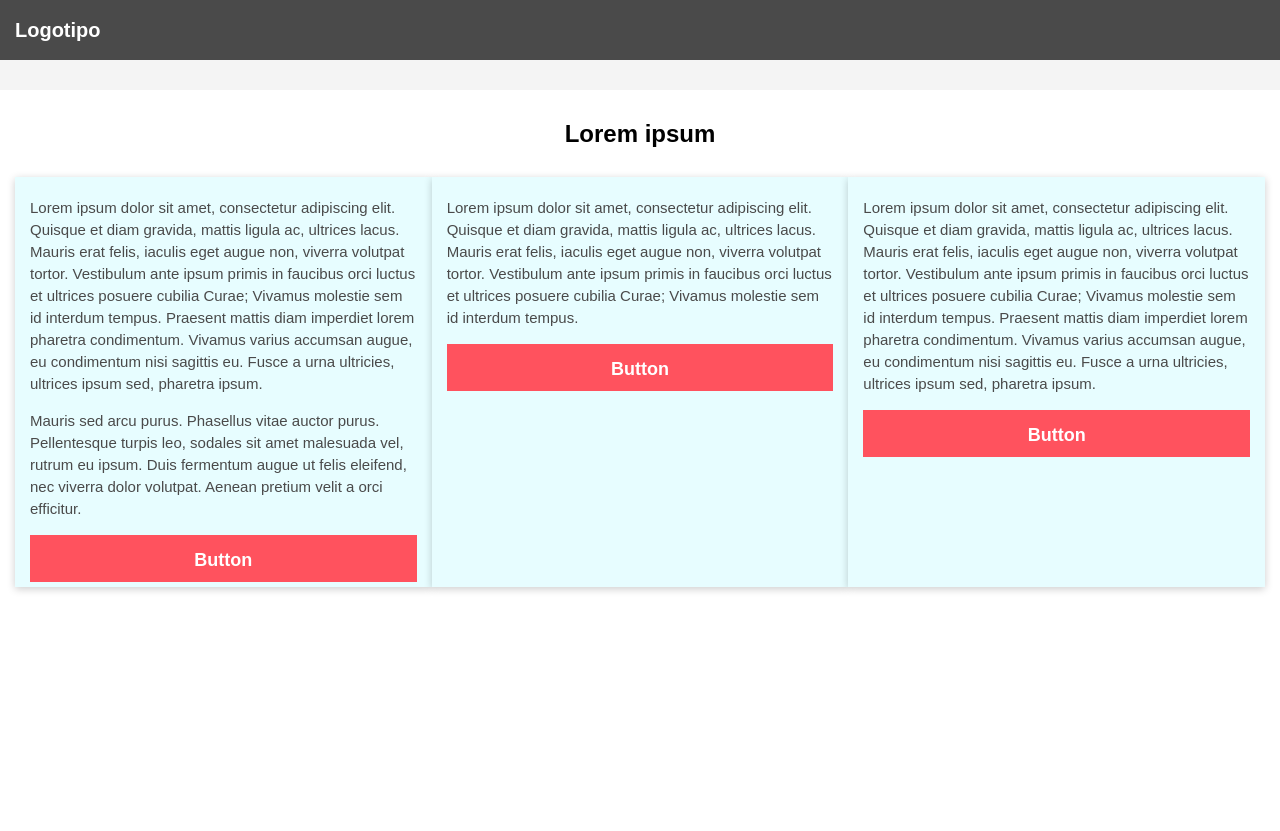
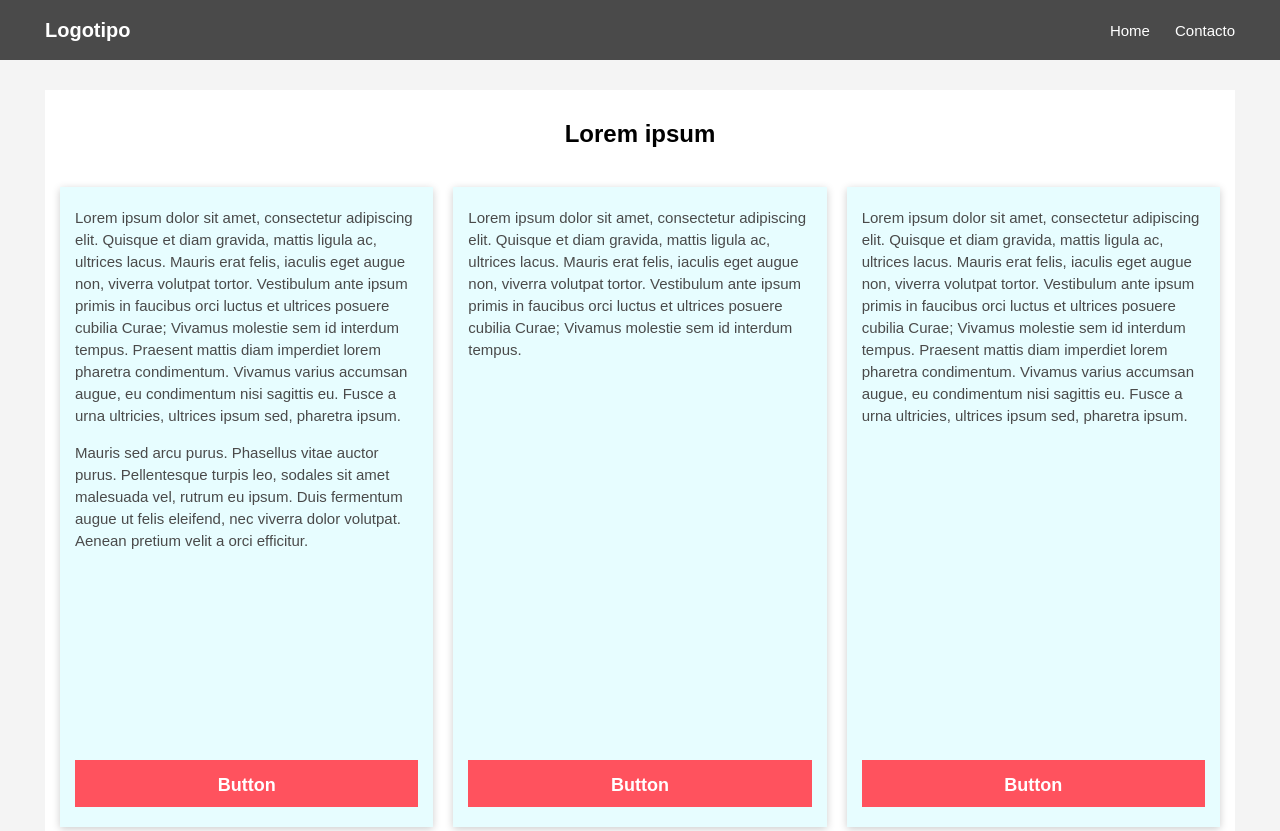
Before and after one commit to AnitaMartinez/layout, a website: page app/index.html in a window 1280 px wide. Shown: the top 831 px of the page. Drawn offline with Linux system fonts and the light colour scheme.

Commit message:
Created desktop and mobile menu

```diff
--- a/app/index.html
+++ b/app/index.html
@@ -10,30 +10,77 @@
 </head>
 <body>
 
-<header class="header">
+    <header>
+        <div class="header">
             <h1 class="title-md">Logotipo</h1>
+            <button id="btn-open" class="btn-menu-open" type="button" name="button">
+                <img src="icons/menu-open.svg" alt="Botón para abrir menú">
+            </button>
+            <ul class="list-menu txt-menu">
+                <li class="">
+                    <a href="">Home</a>
+                </li>
+                <li class="link-menu-right">
+                    <a href="">Contacto</a>
+                </li>
+            </ul>
+        </div>
+        <div  id="container-menu" class="container-menu-lateral">
+            <button id="btn-close" class="btn-menu-close" type="button" name="button">
+                <img class="icon-menu-close" src="icons/menu-close.svg" alt="Botón para cerrar menú">
+            </button>
+            <nav class="nav-lateral">
+                <ul class="list-menu-lateral txt-menu-lateral">
+                    <li class="item-menu-lateral">
+                        <a href="">Home</a>
+                    </li>
+                    <li class="item-menu-lateral">
+                        <a href="">Contacto</a>
+                    </li>
+                </ul>
+            </nav>
+        </div>
     </header>
 
+
     <main class="main">
-    <div class="container-title-main">
+        <div class="content">
+            <div class="container-title-grid">
                 <h2 class="title-lg">
                     Lorem ipsum
                 </h2>
             </div>
-    <div class="grid">
-        <div class="card txt-main">
-            <p>Lorem ipsum dolor sit amet, consectetur adipiscing elit. Quisque et diam gravida, mattis ligula ac, ultrices lacus. Mauris erat felis, iaculis eget augue non, viverra volutpat tortor. Vestibulum ante ipsum primis in faucibus orci luctus et ultrices posuere cubilia Curae; Vivamus molestie sem id interdum tempus. Praesent mattis diam imperdiet lorem pharetra condimentum. Vivamus varius accumsan augue, eu condimentum nisi sagittis eu. Fusce a urna ultricies, ultrices ipsum sed, pharetra ipsum.</p>
-            <p>Mauris sed arcu purus. Phasellus vitae auctor purus. Pellentesque turpis leo, sodales sit amet malesuada vel, rutrum eu ipsum. Duis fermentum augue ut felis eleifend, nec viverra dolor volutpat. Aenean pretium velit a orci efficitur.</p>
-            <button class="button txt-btn" type="button">Button</button>
+            <ul class="grid">
+                <li class="card txt-main">
+                    <div>
+                        <p class="none-margin-top">Lorem ipsum dolor sit amet, consectetur adipiscing elit. Quisque et diam gravida, mattis ligula ac,
+                            ultrices lacus. Mauris erat felis, iaculis eget augue non, viverra volutpat tortor. Vestibulum ante
+                            ipsum primis in faucibus orci luctus et ultrices posuere cubilia Curae; Vivamus molestie sem id interdum
+                            tempus. Praesent mattis diam imperdiet lorem pharetra condimentum. Vivamus varius accumsan augue, eu
+                            condimentum nisi sagittis eu. Fusce a urna ultricies, ultrices ipsum sed, pharetra ipsum.</p>
+                        <p>Mauris sed arcu purus. Phasellus vitae auctor purus. Pellentesque turpis leo, sodales sit amet malesuada
+                            vel, rutrum eu ipsum. Duis fermentum augue ut felis eleifend, nec viverra dolor volutpat. Aenean pretium
+                            velit a orci efficitur.</p>
                     </div>
-        <div class="card txt-main">
-            <p>Lorem ipsum dolor sit amet, consectetur adipiscing elit. Quisque et diam gravida, mattis ligula ac, ultrices lacus. Mauris erat felis, iaculis eget augue non, viverra volutpat tortor. Vestibulum ante ipsum primis in faucibus orci luctus et ultrices posuere cubilia Curae; Vivamus molestie sem id interdum tempus.</p>
-            <button class="button txt-btn" type="button">Button</button>
-        </div>
-        <div class="card txt-main">
-            <p>Lorem ipsum dolor sit amet, consectetur adipiscing elit. Quisque et diam gravida, mattis ligula ac, ultrices lacus. Mauris erat felis, iaculis eget augue non, viverra volutpat tortor. Vestibulum ante ipsum primis in faucibus orci luctus et ultrices posuere cubilia Curae; Vivamus molestie sem id interdum tempus. Praesent mattis diam imperdiet lorem pharetra condimentum. Vivamus varius accumsan augue, eu condimentum nisi sagittis eu. Fusce a urna ultricies, ultrices ipsum sed, pharetra ipsum.</p>
-            <button class="button txt-btn" type="button">Button</button>
-        </div>
+                    <button class="btn-main txt-btn" type="button">Button</button>
+                </li>
+                <li class="card txt-main">
+                    <p class="none-margin-top">Lorem ipsum dolor sit amet, consectetur adipiscing elit. Quisque et diam gravida, mattis ligula ac,
+                        ultrices lacus. Mauris erat felis, iaculis eget augue non, viverra volutpat tortor. Vestibulum ante
+                        ipsum primis in faucibus orci luctus et ultrices posuere cubilia Curae; Vivamus molestie sem id interdum
+                        tempus.</p>
+                    <button class="btn-main txt-btn" type="button">Button</button>
+                </li>
+                <li class="card txt-main">
+                    <p class="none-margin-top">Lorem ipsum dolor sit amet, consectetur adipiscing elit. Quisque et diam gravida, mattis ligula ac,
+                        ultrices lacus. Mauris erat felis, iaculis eget augue non, viverra volutpat tortor. Vestibulum ante
+                        ipsum primis in faucibus orci luctus et ultrices posuere cubilia Curae; Vivamus molestie sem id interdum
+                        tempus. Praesent mattis diam imperdiet lorem pharetra condimentum. Vivamus varius accumsan augue, eu
+                        condimentum nisi sagittis eu. Fusce a urna ultricies, ultrices ipsum sed, pharetra ipsum.</p>
+                    <button class="btn-main txt-btn" type="button">Button</button>
+                </li>
+            </ul>
+
         </div>
     </main>
 
@@ -41,5 +88,6 @@
         <p class="txt-footer">@ Waavi Studio S.L.</p>
     </footer>
 
+    <script src="js/main.js" charset="utf-8"></script>
 </body>
 </html>
--- /dev/null
+++ b/app/js/main.js
@@ -0,0 +1,13 @@
+'use strict';
+
+
+const buttonOpenNav = document.getElementById("btn-open");
+const buttonCloseNav = document.getElementById("btn-close");
+const menu = document.getElementById("container-menu");
+
+const toggleNav = () => {
+    menu.classList.toggle('container-menu-lateral-visible');
+};
+
+buttonOpenNav.addEventListener("click", toggleNav);
+buttonCloseNav.addEventListener("click", toggleNav);
--- a/app/scss/core/_typography.scss
+++ b/app/scss/core/_typography.scss
@@ -32,3 +32,10 @@
   font-weight: bold;
   line-height: 20px;
 }
+
+.txt-menu-lateral {
+  color: $color-light;
+  font-size: 30px;
+  font-weight: bold;
+  line-height: 20px;
+}
--- a/app/scss/index.scss
+++ b/app/scss/index.scss
@@ -2,3 +2,109 @@
 @import 'layout/generals.scss';
 @import 'layout/components.scss';
 @import 'core/typography.scss';
+
+.header {
+  background-color: $color-tertiary;
+  height: 60px;
+  padding-left: 15px;
+  padding-right: 15px;
+  display: flex;
+  justify-content: space-between;
+  align-items: center;
+  @media all and (min-width: 768px){
+    padding-left: 45px;
+    padding-right: 45px;
+  }
+}
+
+.none-margin-top {
+  margin-top: 0;
+}
+
+
+/* Botones */
+
+.btn-menu-open {
+  background-color: transparent;
+  @media all and (min-width: 768px){
+    display: none;
+  }
+}
+
+.btn-menu-close {
+  background-color: transparent;
+  align-self: flex-end;
+  margin-top: 15px;
+  margin-right: 15px;
+}
+
+/* Lateral Menu */
+
+.container-menu-lateral {
+  position: fixed;
+  top: 0;
+  height: 100%;
+  width: 100%;
+  background-color: $color-tertiary;
+  opacity: 0.95;
+  display: flex;
+  flex-direction: column;
+  transform: translate3d(100%, 0, 0);
+  -webkit-transition: transform ease-in-out 1s;
+  transition: transform ease-in-out 1s;
+}
+
+.container-menu-lateral-visible {
+  transform: translate3d(0,0,0);
+  right: 0;
+}
+
+.nav-lateral {
+  padding-top: 60px;
+  margin-right: auto;
+  margin-left: auto;
+}
+
+.list-menu-lateral {
+  display: flex;
+  flex-direction: column;
+  align-items: center;
+}
+
+.item-menu-lateral {
+  padding-bottom: 45px;
+  cursor: pointer;
+}
+
+.li-menu {
+  display: block;
+}
+
+.li-menu a:hover {
+  color: black;
+}
+
+.icon-menu-close {
+  width: 24px;
+}
+
+/* menu */
+
+.list-menu {
+  display: none;
+  @media all and (min-width: 768px){
+    display: flex;
+  }
+}
+
+.link-menu-right {
+  margin-left: 25px;
+}
+
+/* Tipogradía */
+
+.txt-menu {
+  color: $color-light;
+  font-size: 15px;
+  line-height: 17px;
+}
--- a/app/scss/layout/_components.scss
+++ b/app/scss/layout/_components.scss
@@ -1,11 +1,14 @@
 
 /* Buttons */
 
-.button {
+button {
   font: inherit;
   border : none;
   cursor: pointer;
   outline: inherit;
+}
+
+.btn-main {
   background-color: $color-primary;
   width: 100%;
   padding-top: 15px;
--- a/app/scss/layout/_generals.scss
+++ b/app/scss/layout/_generals.scss
@@ -6,46 +6,66 @@ body {
   color : $color-tertiary;
 }
 
+ul {
+  margin : 0;
+  list-style-type: none;
+  padding-left: 0;
+}
+
+a {
+  color: inherit;
+  text-decoration: inherit;
+}
+
 /* header */
 
-.header {
-  background-color: $color-tertiary;
-  height: 60px;
-  display: flex;
-  align-items: center;
-  padding-left: 15px;
-}
+
 
 /* main */
 
 .main {
   padding-top: 30px;
   background-color: $color-midtone;
+  @media all and (min-width: 768px){
+    padding: 30px 45px;
+  }
 }
 
-.container-title-main {
+.content {
   background-color: $color-light;
-  padding-top: 30px;
+  padding: 30px 15px;
+}
+
+.container-title-grid {
   display: flex;
   justify-content: center;
+  margin-bottom: 40px;
 }
 
 .grid {
-  background-color: $color-light;
-  padding: 30px 15px;
-  display: grid;
-
+  @media all and (min-width: 768px){
+    display : grid;
+    grid-gap: 20px;
+    grid-template-columns: 1fr 1fr;
+  }
   @media all and (min-width: 1024px){
+    display : grid;
     grid-template-columns: 1fr 1fr 1fr;
-    grid-template-rows: 1fr 1fr 1fr;
   }
 }
 
 .card {
   background-color: $color-secondary;
-  padding : 5px 15px;
+  padding : 20px 15px;
   margin-bottom: 15px;
   box-shadow:0 2px 8px 0 rgba(0, 0, 0, 0.2);
+  @media all and (min-width: 768px){
+    margin-bottom: 0;
+    height: 600px;
+    display: flex;
+    flex-direction: column;
+    justify-content: space-between;
+  }
 }
 
 /* footer */
```
Also changed, not shown: README.md (added), app/css/index.css, app/icons/menu-close.svg (added), app/icons/menu-open.svg (added), 1 other file. Lines whose indentation alone changed are shown as unchanged.
